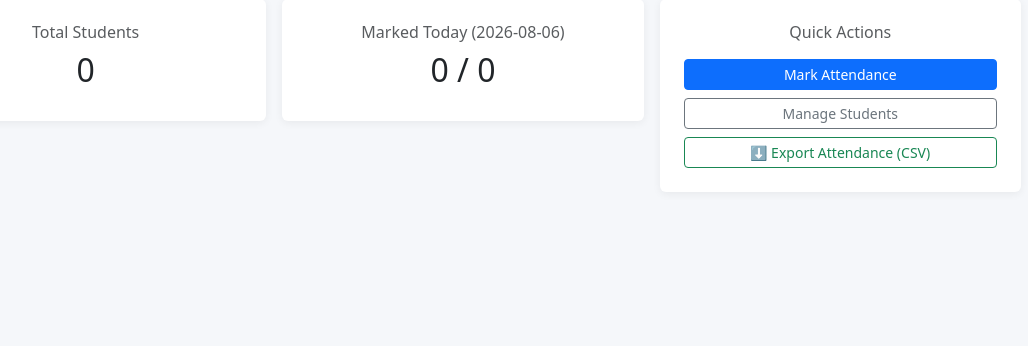
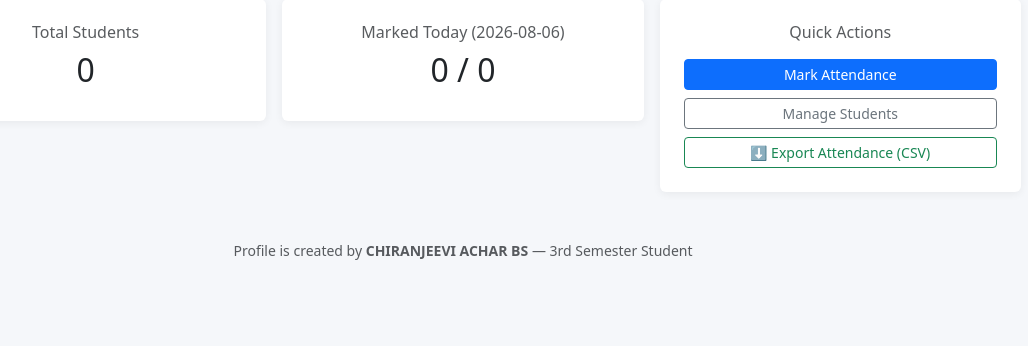
Before and after one commit to chiranjeeviachar8-gif/attendance-app, a Flask app: page /dashboard in a window 1280 px wide. Shown: the part 207-553 px from the top of the page, without its empty margins (177-1205 px from the left). Run offline with Flask 3, Linux system fonts and the light colour scheme; the visitor is signed in with stand-in values (Sample User, id 1); data that the repository does not hold is empty; some libraries are stand-ins or nearby versions.

Commit message:
Add files via upload

```diff
--- a/templates/dashboard.html
+++ b/templates/dashboard.html
@@ -25,4 +25,8 @@
         </div>
     </div>
 </div>
+
+<p class="text-center text-muted small mt-5 mb-0">
+    Profile is created by <strong>CHIRANJEEVI ACHAR BS</strong> &mdash; 3rd Semester Student
+</p>
 {% endblock %}
```
